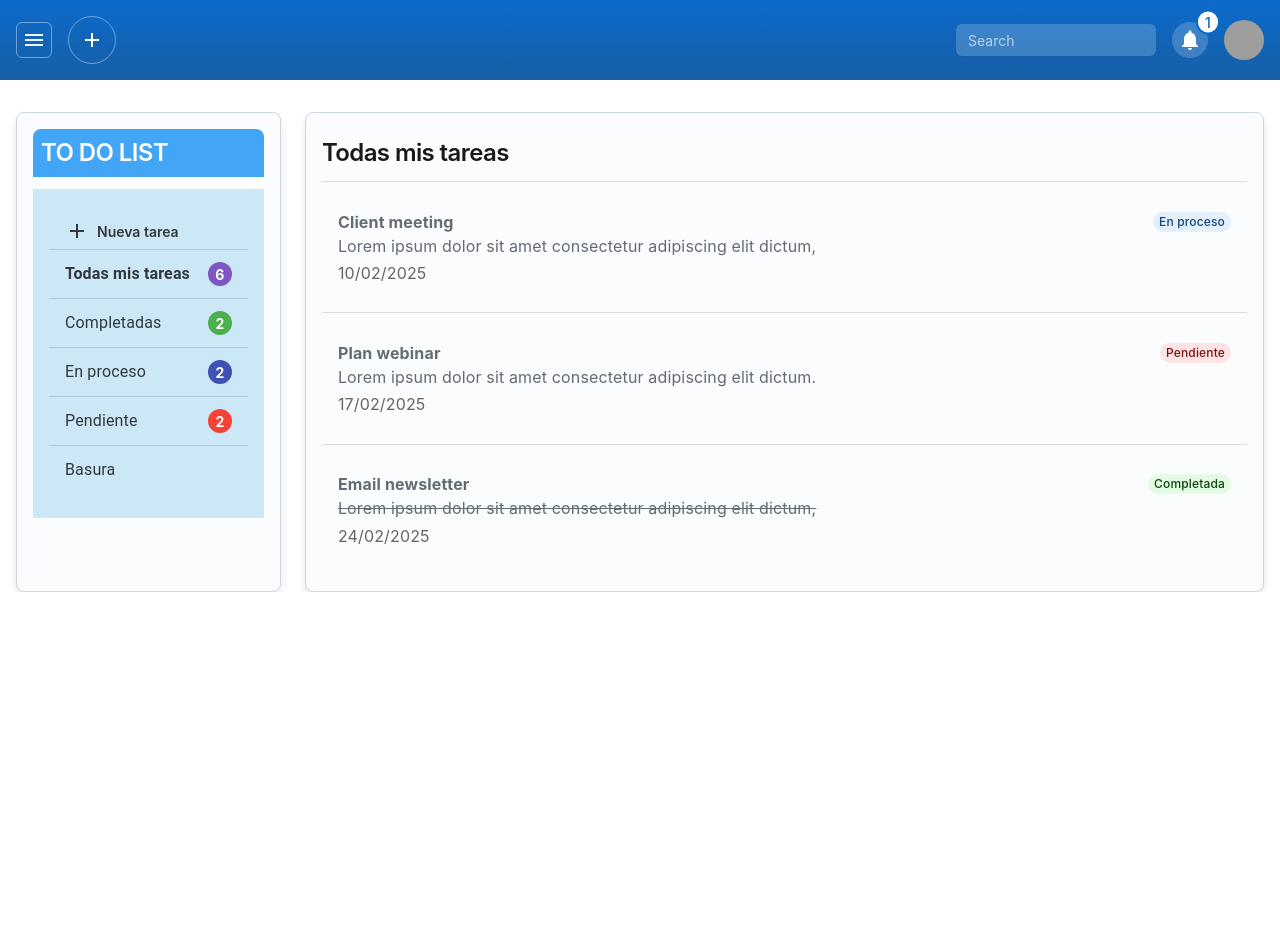
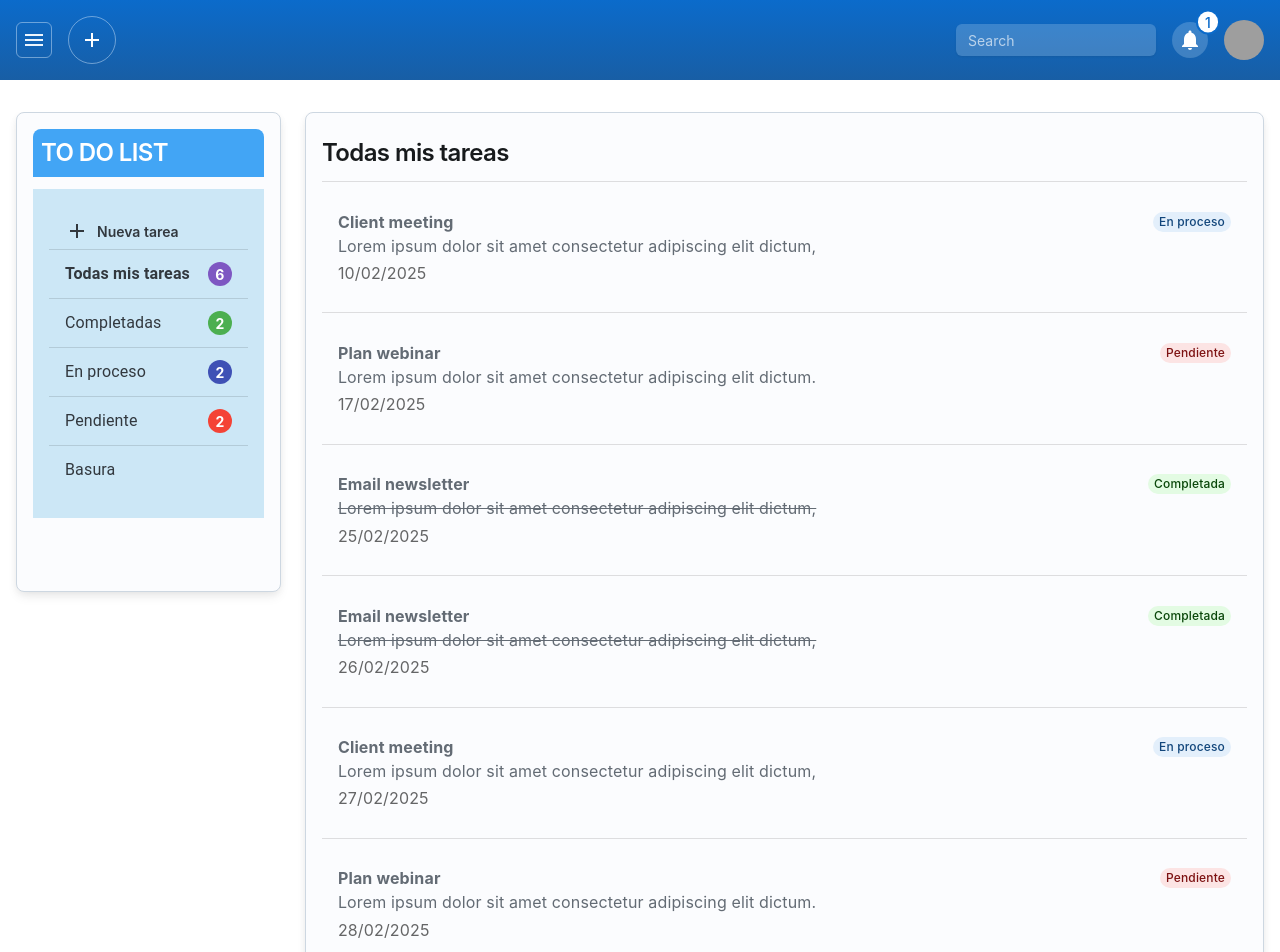
Before and after one commit to 123-edwin/CRM, a React app: page /CRM/tareass in a window 1280 px wide. Shown: the top 952 px of the page. Before the commit the page ends 800 px from the top, so only its background shows below. Built offline with nearby package versions, Linux system fonts and the light colour scheme; grey boxes are pictures that could not be loaded; the HTML template or start-up script is replaced by a standard one.

Commit message:
todotareas

```diff
--- a/src/pages/Tareas/Tarea.jsx
+++ b/src/pages/Tareas/Tarea.jsx
@@ -132,8 +132,7 @@ export function Tarea() {
 
           <ListItem alignItems="flex-start">
             <ListItemText
-              primary={
-                <Typography variant="body1">
+              primary={<Typography variant="body1">
                   <Box sx={{ display: 'flex', justifyContent: 'space-between', alignItems: 'center' }}>
                     <strong>Client meeting</strong>
                     <Chip size="sm" color="primary" variant="soft">En proceso</Chip>
@@ -147,33 +146,70 @@ export function Tarea() {
 
           <ListItem alignItems="flex-start">
             <ListItemText
-              primary={
-                <Typography variant="body1">
+              primary={<Typography variant="body1">
                   <Box sx={{ display: 'flex', justifyContent: 'space-between', alignItems: 'center' }}>
                     <strong>Plan webinar</strong>
                     <Chip size="sm" color="danger" variant="soft">Pendiente</Chip>
                   </Box>
                   <p>Lorem ipsum dolor sit amet consectetur adipiscing elit dictum.</p>
-                </Typography>
-              }
-              secondary={<Typography variant="body2" color="text.secondary">17/02/2025</Typography>}
-            />
+                </Typography>}
+              secondary={<Typography variant="body2" color="text.secondary">17/02/2025</Typography>}/>
           </ListItem>
 
           <Divider />
+
           <ListItem alignItems="flex-start">
             <ListItemText
-              primary={
-                <Typography variant="body1">
+              primary={<Typography variant="body1">
                   <Box sx={{ display: 'flex', justifyContent: 'space-between', alignItems: 'center' }}>
                     <strong>Email newsletter</strong>
                     <Chip size="sm" color="success" variant="soft">Completada</Chip>
                   </Box>
                   <s>Lorem ipsum dolor sit amet consectetur adipiscing elit dictum,</s>
-                </Typography>
-              }
-              secondary={<Typography variant="body2" color="text.secondary">24/02/2025</Typography>}
-            />
+                </Typography>}
+              secondary={<Typography variant="body2" color="text.secondary">25/02/2025</Typography>}/>
+          </ListItem>
+
+          <Divider />
+
+          <ListItem alignItems="flex-start">
+            <ListItemText
+              primary={<Typography variant="body1">
+                  <Box sx={{ display: 'flex', justifyContent: 'space-between', alignItems: 'center' }}>
+                    <strong>Email newsletter</strong>
+                    <Chip size="sm" color="success" variant="soft">Completada</Chip>
+                  </Box>
+                  <s>Lorem ipsum dolor sit amet consectetur adipiscing elit dictum,</s>
+                </Typography>}
+              secondary={<Typography variant="body2" color="text.secondary">26/02/2025</Typography>}/>
+          </ListItem>
+
+                    <Divider />
+
+          <ListItem alignItems="flex-start">
+            <ListItemText
+              primary={<Typography variant="body1">
+                  <Box sx={{ display: 'flex', justifyContent: 'space-between', alignItems: 'center' }}>
+                    <strong>Client meeting</strong>
+                    <Chip size="sm" color="primary" variant="soft">En proceso</Chip>
+                  </Box>
+                  <p>Lorem ipsum dolor sit amet consectetur adipiscing elit dictum,</p>
+                </Typography>}
+              secondary={<Typography variant="body2" color="text.secondary">27/02/2025</Typography>}/>
+          </ListItem>
+
+          <Divider />
+
+          <ListItem alignItems="flex-start">
+            <ListItemText
+              primary={<Typography variant="body1">
+                  <Box sx={{ display: 'flex', justifyContent: 'space-between', alignItems: 'center' }}>
+                    <strong>Plan webinar</strong>
+                    <Chip size="sm" color="danger" variant="soft">Pendiente</Chip>
+                  </Box>
+                  <p>Lorem ipsum dolor sit amet consectetur adipiscing elit dictum.</p>
+                </Typography>}
+              secondary={<Typography variant="body2" color="text.secondary">28/02/2025</Typography>}/>
           </ListItem>
 
         </Card>
```
